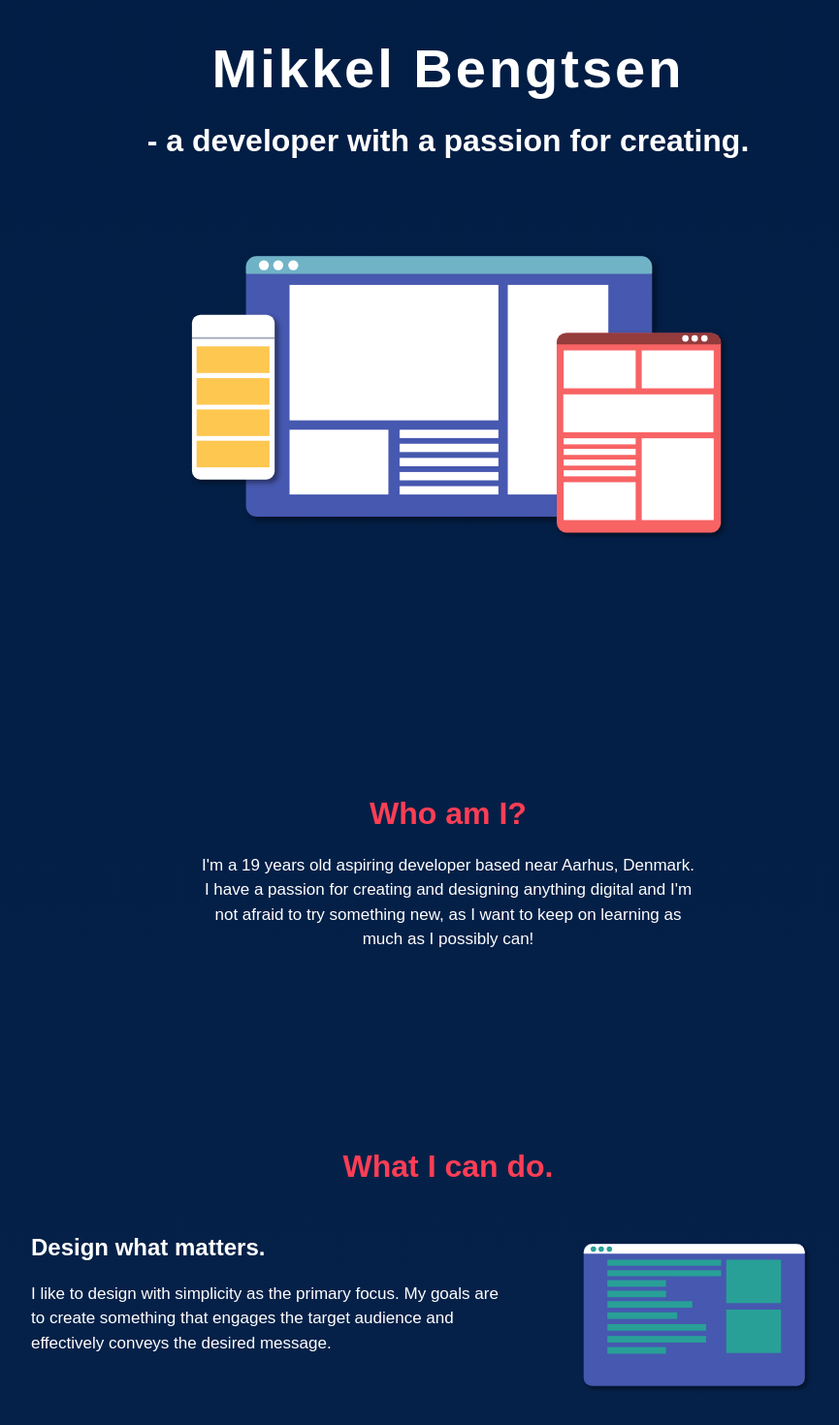
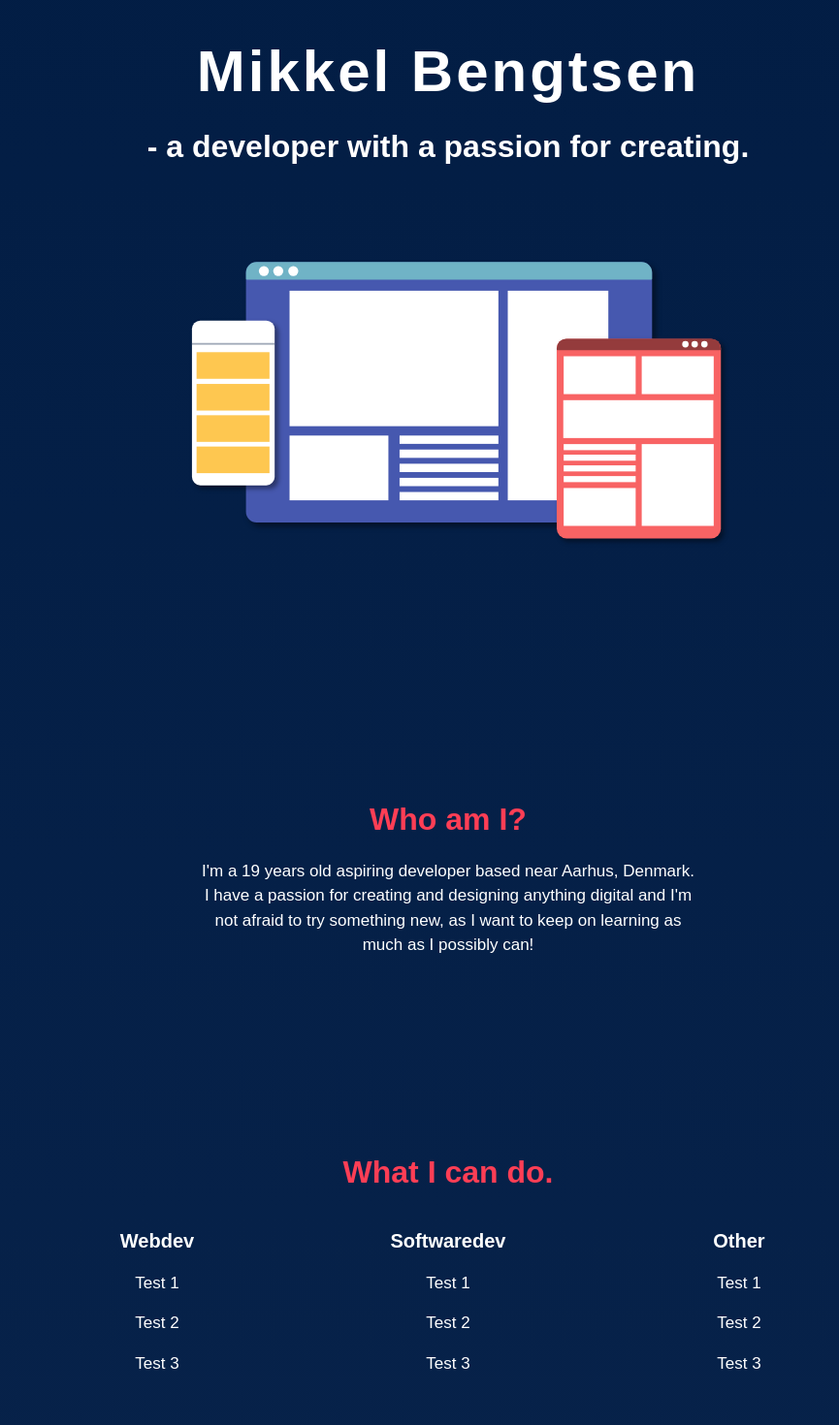
Before and after one commit to hrbengtsen/portfolio, a React (Create React App) app: page / in a window 1280 px wide. Shown: the part 180-1650 px from the top of the page at 97% size, without its empty margins (178-1043 px from the left). Built offline with nearby package versions, Linux system fonts and the light colour scheme; a web font is replaced by a local one.

Commit message:
more work on work page + refactoring of components started

```diff
--- a/src/App.css
+++ b/src/App.css
@@ -26,10 +26,15 @@
 }
 
 
-.anim-name {
+.anim-name1 {
   opacity: 0;
-  animation: 1s ease 1.2s both anim-name;
-  -webkit-animation: 1s ease 1.2s both anim-name
+  animation: 1s ease 1s both anim-name;
+  -webkit-animation: 1s ease 1s both anim-name
+}
+.anim-name2 {
+  opacity: 0;
+  animation: 1s ease 1.3s both anim-name;
+  -webkit-animation: 1s ease 1.3s both anim-name
 }
 @keyframes anim-name {
     from {
@@ -199,29 +204,18 @@
 }
 .kvizboks {
   background: url('./img/kvizboks.png');
+}
+.grostedet9 {
+  background: url('./img/grostedet9.png');
+}
+.bengtsen-velvaere {
+  background: url('./img/bengtsen-velvaere.png');
+}
+.simpleUI {
+  background: url('./img/simpleUI.png');
+}
+.kvizboks, .grostedet9, .bengtsen-velvaere, .simpleUI {
   background-position: center center;
   background-size: cover;
   background-repeat: no-repeat
 }
-.grostedet9 {
-  background: url('./img/grostedet9.png');
-  background-position: center center;
-  background-size: cover;
-  background-repeat: no-repeat
-}
-.bengtsen-velvaere {
-  background: url('./img/bengtsen-velvaere.png');
-  background-position: center center;
-  background-size: cover;
-  background-repeat: no-repeat
-}
-.simpleUI {
-  background: url('./img/simpleUI.png');
-  background-position: center center;
-  background-size: cover;
-  background-repeat: no-repeat
-}
-/*
-Add work bengtsen-velvaere & simpleUI
-- Make photoshop illustrations instead of images
-*/
--- a/src/App.js
+++ b/src/App.js
@@ -11,14 +11,30 @@ import './simpleUI/sUI-grid.css';
 // Main Components
 import About from './components/main/About';
 import Work from './components/main/Work';
+import ScrollToTop from './components/other/ScrollToTop';
 
 const App = () => (
   <Router>
-    <div className="bg">
-      <Route exact path="/" component={About} />
-      <Route path="/work" component={Work} />
-    </div>
+    <ScrollToTop>
+      <div className="bg">
+        <Route exact path="/" component={About} />
+        <Route path="/work" component={Work} />
+      </div>
+    </ScrollToTop>
   </Router>
 );
 
 export default App;
+
+/*
+  TOdo:
+  - Look into replacing pure-react-carousel with flickity
+  - Look into adding lazysizes for images
+  - Look into swup for opacity fade full page transitions when routing
+  - QA
+    - Components, create more reusable ones for better structuring and potential expanding
+    - Custom CSS & simpleUI through csslint and refactoring
+  - Change Abilities component to be about what I have experience with and what I am learning
+  - Expand Intro component
+  - Create subwork pages for my displayed projects
+*/
--- a/src/components/other/Abilities.js
+++ b/src/components/other/Abilities.js
@@ -1,60 +1,42 @@
 import React, { Component } from 'react';
-import AbilitiesSlider from './AbilitiesSlider';
-import designSlide1 from '../../img/design-slide1.svg';
-import designSlide2 from '../../img/design-slide2.svg';
-import designSlide3 from '../../img/design-slide3.svg';
+import { Link } from "react-router-dom";
 
-class Abilities extends Component {
-  constructor() {
-    super();
-    this.state = {
-      designSlides: [
-        designSlide1,
-        designSlide2,
-        designSlide3
-      ],
-      developSlides: [
-        designSlide1,
-        designSlide2,
-        designSlide3
-      ]
-    }
-  }
-
-  render() {
-    let time = 8000;
-
-    return (
+const Abilities = () => (
   <div className="content section text-for-row">
     <h3 className="text-red center margin-bottom">What I can do.</h3>
-        <div className="row-padding margin-bottom">
-          <div className="col s12 m7 l7">
-            <h4>Design what matters.</h4>
-            <p>I like to design with simplicity as the primary focus.
-            My goals are to create something that engages the target audience and effectively conveys the desired message.</p>
-          </div>
-          <div className="col s12 m5 l5 hid">
-            <AbilitiesSlider slideEntries={this.state.designSlides} slideInterval={time} />
-          </div>
+    <div className="row center">
+      <div className="col s4 m4 l4">
+        <ul className="ul">
+          <h5>Webdev</h5>
+          <li>Test 1</li>
+          <li>Test 2</li>
+          <li>Test 3</li>
+        </ul>
       </div>
 
-        <div className="row-padding">
-          <div className="col s12 m5 l5 hid">
-            <AbilitiesSlider slideEntries={this.state.developSlides} slideInterval={time} />
+      <div className="col s4 m4 l4">
+        <ul className="ul">
+          <h5>Softwaredev</h5>
+          <li>Test 1</li>
+          <li>Test 2</li>
+          <li>Test 3</li>
+        </ul>
       </div>
-          <div className="col s12 m7 l7">
-            <h4>Develop what's needed.</h4>
-            <p>I develop the required features and ensure quality across multiple devices,
-            without any clutter - all using the latest technologies available.</p>
+
+      <div className="col s4 m4 l4">
+        <ul className="ul">
+          <h5>Other</h5>
+          <li>Test 1</li>
+          <li>Test 2</li>
+          <li>Test 3</li>
+        </ul>
       </div>
     </div>
 
     <div className="center section-top">
-          <a href="#" className="button round anim-arrow-colour hover-text-red bold">Explore my work <span className="material-icons vert-align">keyboard_arrow_right</span></a>
+      <Link to="/work" className="button round anim-arrow-colour hover-text-red bold">Explore my work <span className="material-icons vert-align">keyboard_arrow_right</span></Link>
     </div>
   </div>
 );
-  }
-}
 
 export default Abilities;
--- a/src/components/other/Hero.js
+++ b/src/components/other/Hero.js
@@ -6,9 +6,9 @@ import heroTablet from '../../img/hero-tablet.svg';
 const Hero = () => (
   <div className="bg-hero center">
     <div className="content section-top">
-      <div className="anim-name">
-        <h2 className="wide">Mikkel Bengtsen</h2>
-        <h3>- a developer with a passion for creating.</h3>
+      <div>
+        <h1 className="anim-name1 wide">Mikkel Bengtsen</h1>
+        <h3 className="anim-name2">- a developer with a passion for creating.</h3>
       </div>
 
       <div className="hero anim-pc display-container">
--- a/src/components/other/Projects.js
+++ b/src/components/other/Projects.js
@@ -4,50 +4,58 @@ const Projects = () => (
   <div>
     <div className="content section-top row-padding">
       <div className="col s12 m12 l12">
+        <a href="https://github.com/hrbengtsen/KvizBoks">
           <div className="project-small kvizboks anim-row1 display-container">
             <div className="hover-bg-small"></div>
             <div className="display-bottomleft padding-equal display-hover anim-project-info">
               <h4>kvizBoks</h4>
-            <span className="margin-right">interactive</span>
-            <span>console</span>
+              <span className="margin-right">console</span>
+              <span>2018</span>
             </div>
           </div>
+        </a>
       </div>
     </div>
 
     <div className="content section-bottom row-padding">
-      <div className="col s8 m8 l8">
+      <div className="col s12 m8 l8">
+        <a href="https://www.grostedet9.dk/">
           <div className="project-large grostedet9 anim-row2 display-container">
             <div className="hover-bg-large"></div>
             <div className="display-bottomleft padding-equal display-hover anim-project-info">
               <h4>grostedet9</h4>
-            <span className="margin-right">custom</span>
-            <span>website</span>
+              <span className="margin-right">website</span>
+              <span>2018</span>
             </div>
           </div>
+        </a>
       </div>
 
-      <div className="col s4 m4 l4">
+      <div className="col s12 m4 l4">
         <div className="row vert-rows-top">
+          <a href="https://bengtsen-velvaere.dk/">
             <div className="project-small bengtsen-velvaere anim-row3 display-container">
               <div className="hover-bg-small"></div>
               <div className="display-bottomleft padding-equal display-hover anim-project-info">
                 <h4>bengtsen-velvaere</h4>
-              <span className="margin-right">custom</span>
-              <span>website</span>
+                <span className="margin-right">website</span>
+                <span>2018</span>
               </div>
             </div>
+          </a>
         </div>
 
         <div className="row vert-rows-bottom">
+          <a href="https://github.com/hrbengtsen/simpleUI">
             <div className="project-small simpleUI anim-row3 display-container">
               <div className="hover-bg-small"></div>
               <div className="display-bottomleft padding-equal display-hover anim-project-info">
                 <h4>simpleUI</h4>
-              <span className="margin-right">css</span>
-              <span>framework</span>
+                <span className="margin-right">css framework</span>
+                <span>2018</span>
               </div>
             </div>
+          </a>
         </div>
       </div>
     </div>
--- /dev/null
+++ b/src/components/other/ScrollToTop.js
@@ -0,0 +1,16 @@
+import React, { Component } from "react";
+import { withRouter } from "react-router-dom";
+
+class ScrollToTop extends Component {
+  componentDidUpdate(prevProps) {
+    if (this.props.location !== prevProps.location) {
+      window.scrollTo(0, 0);
+    }
+  }
+
+  render() {
+    return this.props.children;
+  }
+}
+
+export default withRouter(ScrollToTop);
--- a/src/simpleUI/sUI-core.css
+++ b/src/simpleUI/sUI-core.css
@@ -215,10 +215,10 @@ html {
     overflow-x: hidden
 }
 h1 {
-    font-size: 70px
+    font-size: 60px
 }
 h2 {
-    font-size: 56px
+    font-size: 48px
 }
 h3 {
     font-size: 32px
@@ -302,11 +302,7 @@ a {
     margin: 0
 }
 .ul li {
-    padding: 8px 16px;
-    border-bottom: 1px solid #B9BCC3
-}
-.ul li:last-child {
-    border-bottom: none
+    padding: 8px 16px
 }
 /* Input & select */
 .input {
```
Also changed, not shown: src/components/other/AbilitiesSlider.js (+62 -0 lines). Lines whose indentation alone changed are shown as unchanged.
